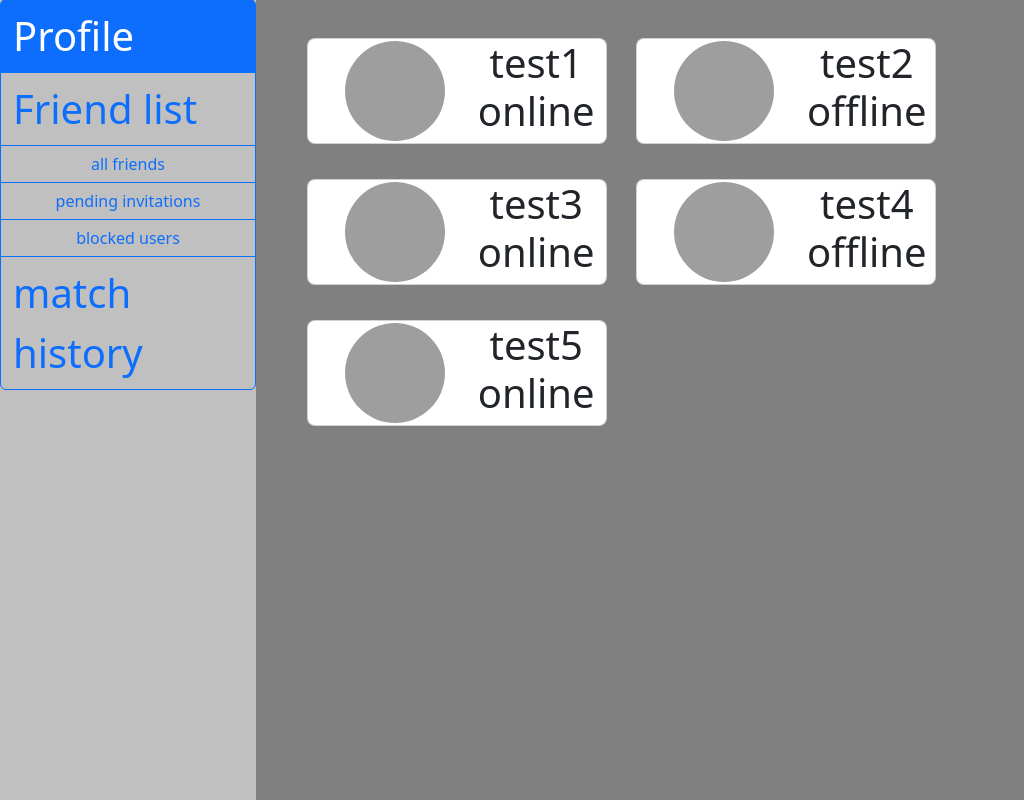
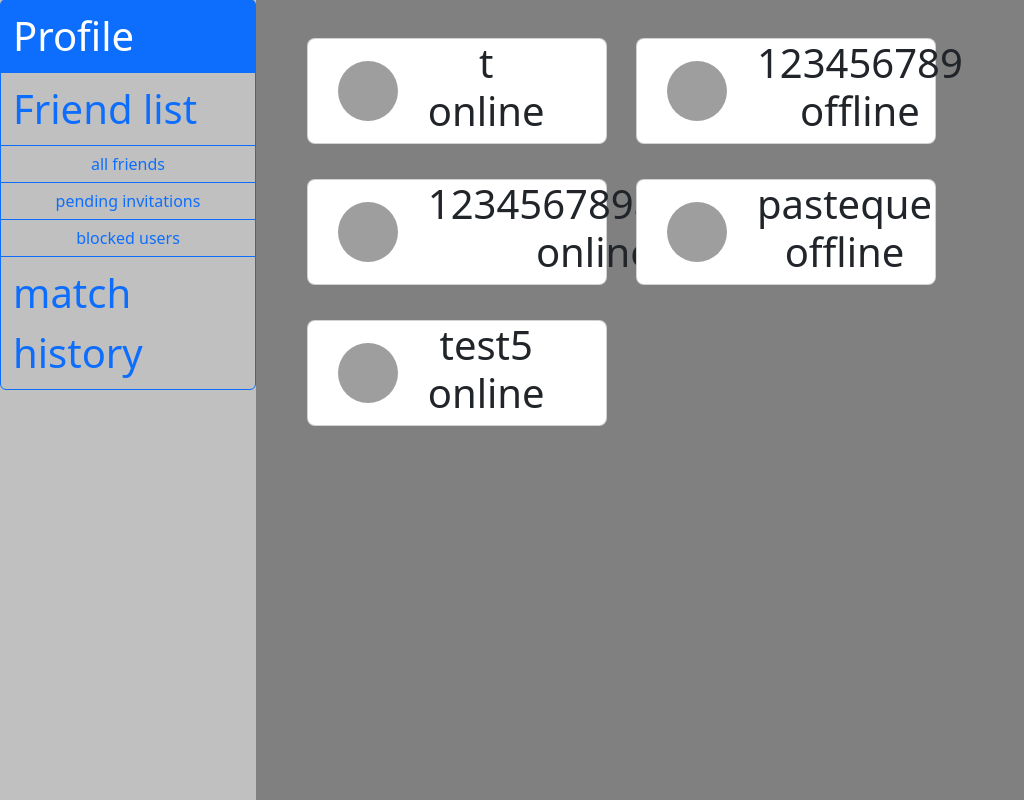
Before and after one commit to Bee-Have/ft_transcendence, a React (Create React App) app in the folder front_end/app/: page /profil/friend-list in a window 1280 px wide. Shown: the whole page, without its empty margins (0-1024 px from the left). Built offline with nearby package versions, Linux system fonts and the light colour scheme.

Commit message:
✨💄 Co-authored-by: Lucas DUTRIEZ <NotCampeur@users.noreply.github.com> : added user icon placeholder and proper user nickname to invite to game dialog

```diff
--- a/front_end/app/src/components/DynamicInviteSpectateButton.tsx
+++ b/front_end/app/src/components/DynamicInviteSpectateButton.tsx
@@ -3,7 +3,12 @@ import Button from "@mui/material/Button";
 
 import InviteGameModeDialogButton from "./game/GameModeDialog/InviteGameModeDialogButton";
 
-function InviteSpectateButton() {
+interface InviteSpectateButtonProps {
+	username: string;
+	// image user icon
+}
+
+function InviteSpectateButton({ username /*TODO:, user icon here */ }: InviteSpectateButtonProps) {
 	// this is will be the querried value
 	const [isPlaying, setStatus] = React.useState(false);
 
@@ -21,7 +26,7 @@ function InviteSpectateButton() {
 	}
 	else {
 		return (
-			<InviteGameModeDialogButton />
+			<InviteGameModeDialogButton username={username} /*TODO: user icon here *//>
 		);
 	}
 }
--- a/front_end/app/src/components/game/GameModeDialog/InviteGameModeDialogButton.module.css
+++ b/front_end/app/src/components/game/GameModeDialog/InviteGameModeDialogButton.module.css
@@ -90,13 +90,16 @@
 }
 
 .Box {
-	display: grid;
+	display: flex;
 	flex-direction: row;
+	justify-content: center;
+	align-items: center;
+	gap: 10px;
+}
 
-	grid-template-columns: 1fr 1fr 1fr;
-
-	align-items: center;
-	justify-items: center;
+.Avatar {
+	width: 60px;
+	height: 60px;
 }
 
 .SwitchCard {
--- a/front_end/app/src/components/game/GameModeDialog/InviteGameModeDialogButton.tsx
+++ b/front_end/app/src/components/game/GameModeDialog/InviteGameModeDialogButton.tsx
@@ -8,7 +8,7 @@ import DialogTitle from "@mui/material/DialogTitle";
 import Dialog from "@mui/material/Dialog";
 
 import { useNavigate } from "react-router-dom";
-import { DialogContent } from "@mui/material";
+import { DialogContent, Box, Avatar } from "@mui/material";
 
 import Divider from "@mui/material/Divider";
 
@@ -22,10 +22,11 @@ export interface GameModeDialogProps {
   selectedMode: string;
   onClose: (value: string) => void;
   updateGameMode: (value: string) => void;
+  username: string;
 }
 
 function GameModeDialog(props: GameModeDialogProps) {
-  const { onClose, selectedMode, open, updateGameMode } = props;
+  const { onClose, selectedMode, open, updateGameMode, username } = props;
   const navigate = useNavigate();
 
   const handleClose = () => {
@@ -48,7 +49,10 @@ function GameModeDialog(props: GameModeDialogProps) {
         </DialogTitle>
         <Divider />
         <br />
-			NICKNAME HERE
+        <Box className={styles.Box}>
+          <Avatar className={styles.Avatar}/>
+          {username}
+        </Box>
         <br />
         <Divider />
         {/* The list should be two row and three columns */}
@@ -93,7 +97,12 @@ function GameModeDialog(props: GameModeDialogProps) {
   );
 }
 
-function InviteGameModeDialogButton() {
+interface InviteGameModeDialogButtonProps {
+	username: string;
+	// image user icon
+}
+
+function InviteGameModeDialogButton({ username /*TODO: , user icon here */ }: InviteGameModeDialogButtonProps) {
   const [open, setOpen] = React.useState(false);
   const [selectedMode, setSelectedMode] = React.useState(modes[0]);
 
@@ -119,6 +128,7 @@ function InviteGameModeDialogButton() {
         open={open}
         onClose={handleClose}
         updateGameMode={updateGameMode}
+        username={username}
       />
     </div>
   );
--- a/front_end/app/src/components/popUp.tsx
+++ b/front_end/app/src/components/popUp.tsx
@@ -69,7 +69,7 @@ function PopUp( {user, anchorEl, setAnchorEl}: PopUpProps) {
         profile
       </MenuItem>
 
-      <InviteSpectateButton />
+      <InviteSpectateButton username={user}/>
 
       <MenuItem
         className={styles.ButtonDialogOpen}
--- a/front_end/app/src/pages/friend-list/FriendsList.tsx
+++ b/front_end/app/src/pages/friend-list/FriendsList.tsx
@@ -5,6 +5,8 @@ import Menu from '../../components/menu';
 import { Friend } from '../global/friend.dto';
 // import { userId } from '../global/userId';
 import { socket } from '../global/websocket';
+
+import { Avatar } from "@mui/material";
 
 interface CardProps {
 	photo: string;
@@ -17,7 +19,8 @@ const Card: React.FC<CardProps> = ({ photo, name, onClick, status }) => {
 	return (
 		<div className="card" onClick={(event) => onClick(name, event)}>
 			<div className="PP">
-				<img src={photo} alt={'test'} className="person-image" />
+				{/* <img src={photo} alt={'test'} className="person-image" /> */}
+				<Avatar src={photo} sx={{ width: 60, height: 60 }} />
 			</div>
 			<div className='name'>
 				<h1>{name}<br/>{status}</h1>
@@ -55,10 +58,10 @@ const FriendList: React.FC = () => {
 		// .catch(err => console.log(err))
 		setFriends(
 			[
-				{id : 1, username: 'test1', status: 'online'},
-				{id : 2, username: 'test2', status: 'offline'},
-				{id : 3, username: 'test3', status: 'online'},
-				{id : 4, username: 'test4', status: 'offline'},
+				{id : 1, username: 't', status: 'online'},
+				{id : 2, username: '123456789', status: 'offline'},
+				{id : 3, username: '123456789abcdef', status: 'online'},
+				{id : 4, username: 'pasteque', status: 'offline'},
 				{id : 5, username: 'test5', status: 'online'}
 			]
 		);
```
